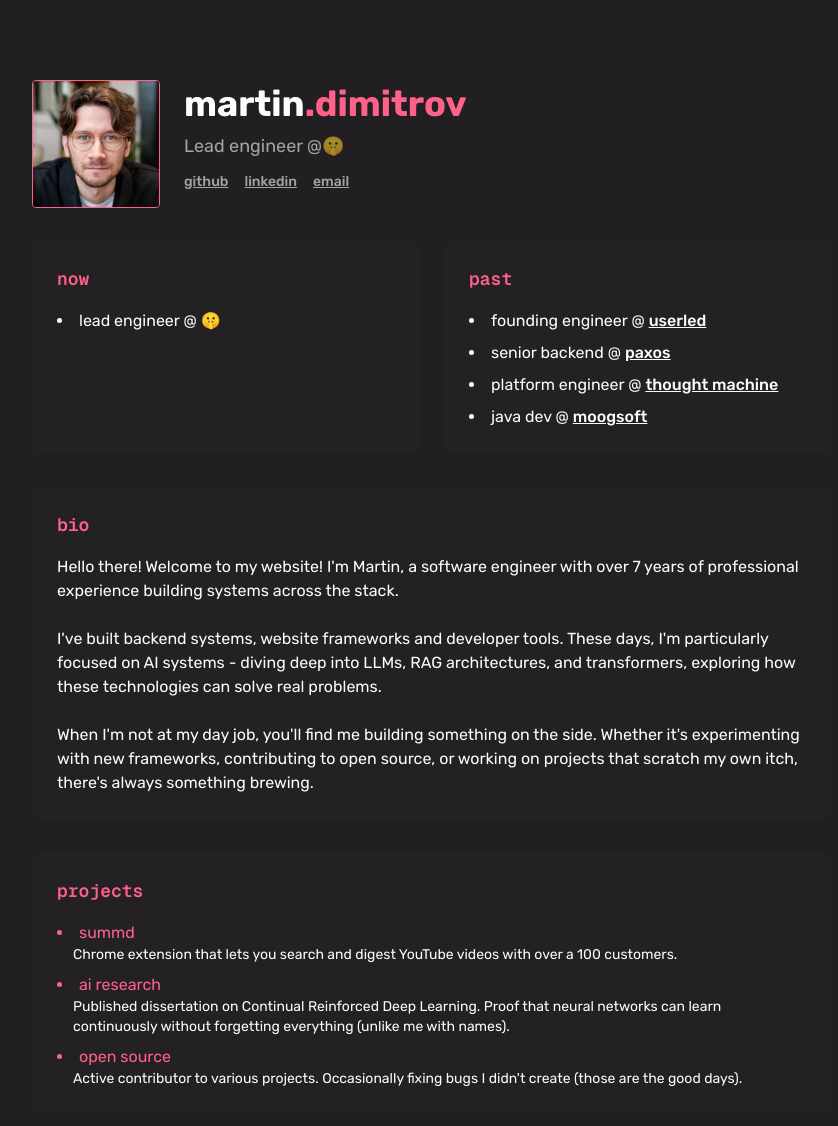
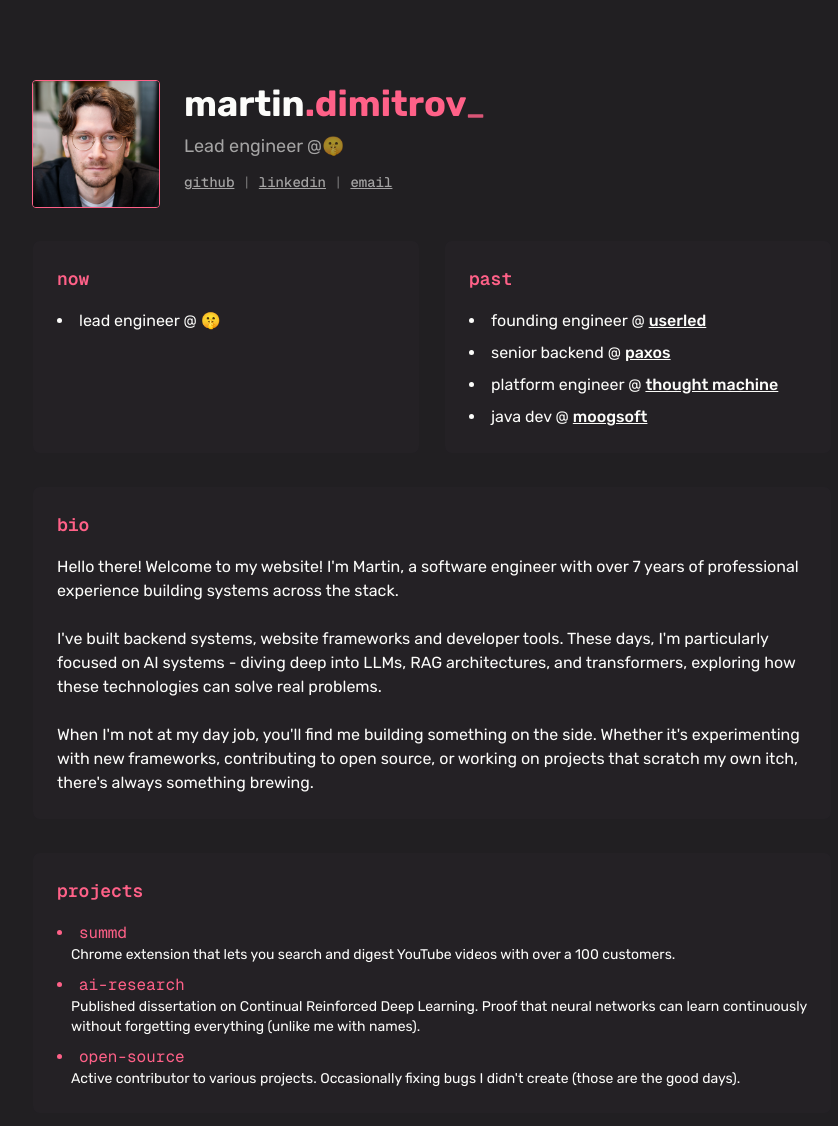
Before and after one commit to martin-dimi/portfolio, a Next.js app: page / in a window 1280 px wide. Shown: the top 1126 px of the page, without its empty margins (208-1046 px from the left). Built offline with nearby package versions, Linux system fonts and the light colour scheme.

Commit message:
Make more codery

```diff
--- a/src/app/page.tsx
+++ b/src/app/page.tsx
@@ -66,16 +66,16 @@ export default function Home() {
         <Section title="projects">
           <ul className="list-disc list-inside space-y-2 marker:text-accent">
             <li className="space-y-1">
-              <span className="text-accent">summd</span>
-              <p className="text-sm ml-4">
+              <span className="text-accent font-mono">summd</span>
+              <p className="text-sm ml-3.5">
                 Chrome extension that lets you search and digest YouTube videos
                 with over a 100 customers.
               </p>
             </li>
 
             <li className="space-y-1">
-              <span className="text-accent">ai research</span>
-              <p className="text-sm ml-4">
+              <span className="text-accent font-mono">ai-research</span>
+              <p className="text-sm ml-3.5">
                 Published dissertation on Continual Reinforced Deep Learning.
                 Proof that neural networks can learn continuously without
                 forgetting everything (unlike me with names).
@@ -83,8 +83,8 @@ export default function Home() {
             </li>
 
             <li className="space-y-1">
-              <span className="text-accent">open source</span>
-              <p className="text-sm ml-4">
+              <span className="text-accent font-mono">open-source</span>
+              <p className="text-sm ml-3.5">
                 Active contributor to various projects. Occasionally fixing bugs
                 I didn&apos;t create (those are the good days).
               </p>
@@ -112,11 +112,14 @@ function ProfilePicture() {
       <div className="space-y-2 -mt-3">
         <h1 className="text-4xl font-bold">
           martin<span className="text-accent">.dimitrov</span>
+          <span className="animate-pulse text-accent text-2xl">_</span>
         </h1>
         <p className="text-foreground/60 text-lg">Lead engineer @🤫</p>
-        <div className="flex gap-4 text-sm pt-1 text-foreground/60">
+        <div className="flex gap-2 text-sm pt-1 text-foreground/60 font-mono">
           <Link href="https://github.com/martin-dimi">github</Link>
+          <span className="text-foreground/40">|</span>
           <Link href="https://linkedin.com/in/mitchdimitrov">linkedin</Link>
+          <span className="text-foreground/40">|</span>
           <Link href="mailto:martin.dimi97@gmail.com">email</Link>
         </div>
       </div>
```
